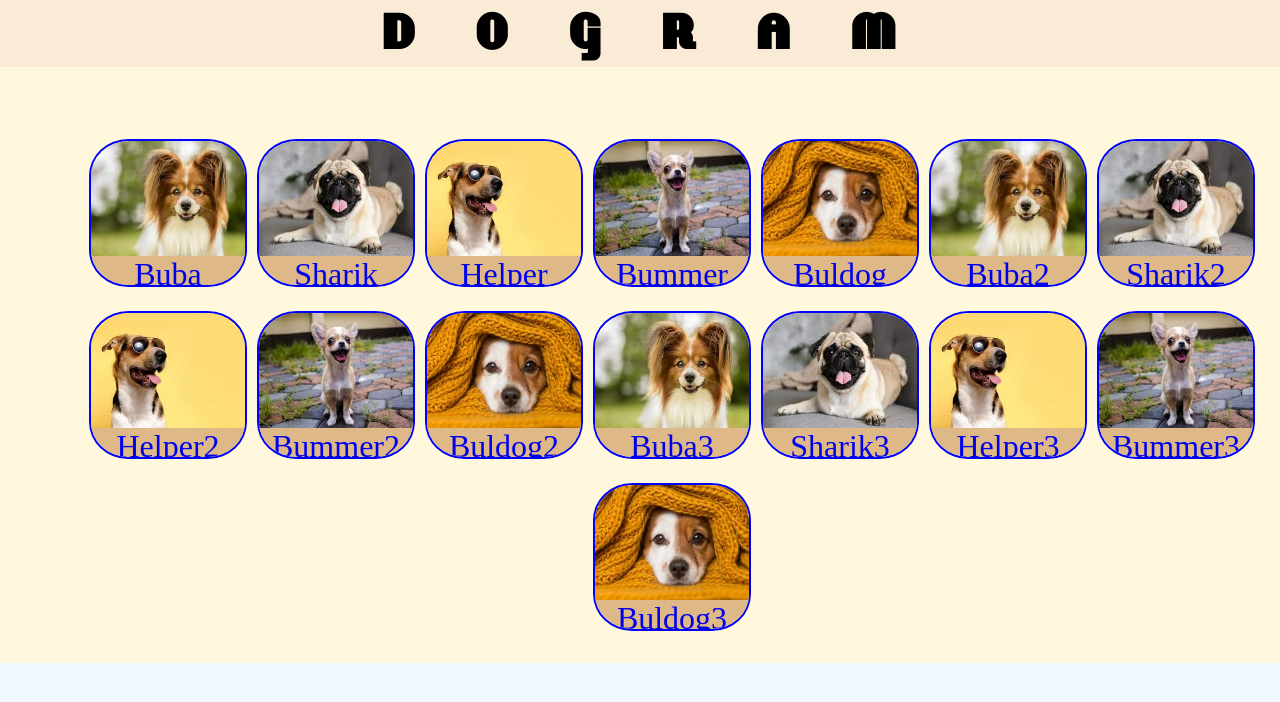
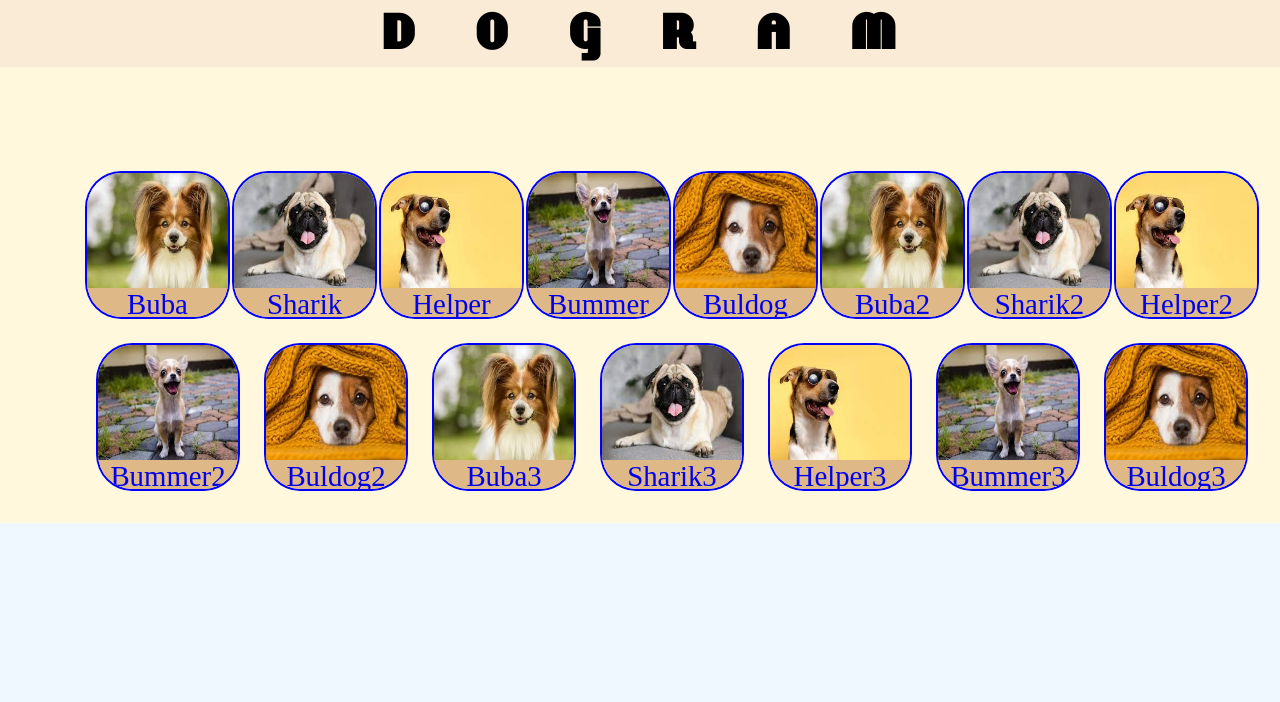
Before and after one commit to BeerSheva22-TimurOvadya/html-css-js-introduction, a plain HTML site: page Dogram.html in a window 1280 px wide. Drawn offline with Linux system fonts and the light colour scheme.

Commit message:
classWork 08.05.2023(если что смотреть в CS)

```diff
--- a/styles/Dogram.css
+++ b/styles/Dogram.css
@@ -151,11 +151,17 @@ transition: 0s;
 
 
 
-@media(min-width: 650px) {
+@media (min-width: 650px) {
     :root {
         --thumbnails-img-width: 12vw;
         --thumbnails-img-height: calc(var(--thumbnails-img-width) * 0.75);
-        --thumbnails-title-height: calc(var(--thumbnails-img-height) * 0.25);
+        --thumbnails-title-height: calc(var(--thumbnails-img-height) * 0.25)
+    }
+    main.hidden {
+        --thumbnails-img-width: 12vw;
+    }
+    .hidden .thumbnails-title {
+        font-size: 1.2em;
     }
 
     .thumbnails-list {
@@ -163,52 +169,113 @@ transition: 0s;
         max-height: 80vh;
         flex-direction: column;
         justify-content: start;
-        margin-left: 5vw;
+        margin-left:5vw;
     }
-
+    .hidden .thumbnails-list {
+        flex-direction: row;
+        flex-wrap: wrap;
+        justify-content: space-around;
+    }
     main {
         flex-direction: row-reverse;
         justify-content: start;
     }
-
     .details-image {
         width: 50vw;
         height: 40vw;
         border-radius: 20%;
     }
-
     .details-section {
         margin: auto;
     }
-
     body {
-        overflow: hidden;
+        overflow: hidden
+    }
+    .details-title {
+        font-size: 2em;
+    }
+    @media (min-width: 650px) {
+    :root {
+        --thumbnails-img-width: 12vw;
+        --thumbnails-img-height: calc(var(--thumbnails-img-width) * 0.75);
+        --thumbnails-title-height: calc(var(--thumbnails-img-height) * 0.25)
+    }
+    main.hidden {
+        --thumbnails-img-width: 12vw;
+    }
+    .hidden .thumbnails-title {
+        font-size: 1.2em;
     }
 
+    .thumbnails-list {
+        flex-wrap: nowrap;
+        max-height: 80vh;
+        flex-direction: column;
+        justify-content: start;
+        margin-left:5vw;
+    }
+    .hidden .thumbnails-list {
+        flex-direction: row;
+        flex-wrap: wrap;
+        justify-content: space-around;
+    }
+    main {
+        flex-direction: row-reverse;
+        justify-content: start;
+    }
+    .details-image {
+        width: 50vw;
+        height: 40vw;
+        border-radius: 20%;
+    }
+    .details-section {
+        margin: auto;
+    }
+    body {
+        overflow: hidden
+    }
     .details-title {
         font-size: 2em;
     }
 
-    .hidden .thumbnails-list {
-        flex-wrap: wrap;
-        max-height: 100vh;
-        flex-direction: row;
-        justify-content: space-around;
-        overflow: hidden;
-    }
+
+
 }
 
-@media(min-width:1000px) {
+
+}
+
+@media(min-width: 1000px) {
     .details-image {
         width: 45vw;
         height: 37vw;
         border-radius: 20%;
     }
+    main.hidden {
+        --thumbnails-img-width: 11vw;
+    }
+    html {
+        font-size: 2rem
+    }
+    .hidden .thumbnails-title {
+        font-size: 0.9em;
+    }
+    .thumbnails-title {
+        font-size: 0.8em;
+    }
+    .hidden .thumbnails-list {
+       max-height: 90vh;
+       margin-top: 10vh;
 
-    html {
-        font-size: 2rem;
+
+    }
+   .hidden .thumbnails-item:hover {
+        margin-top: auto;
+        margin-bottom: auto;
+
     }
 
 
 
+
 }
```
